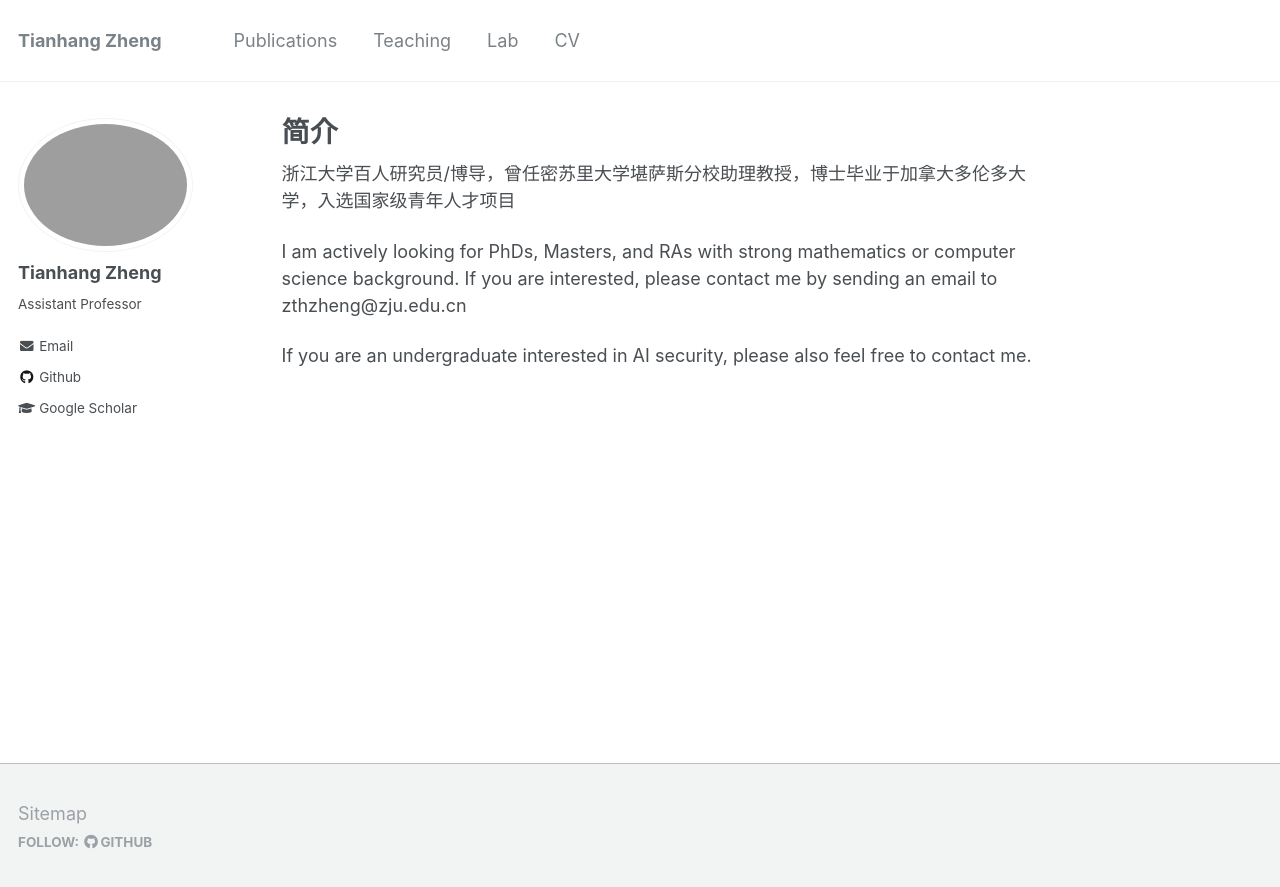
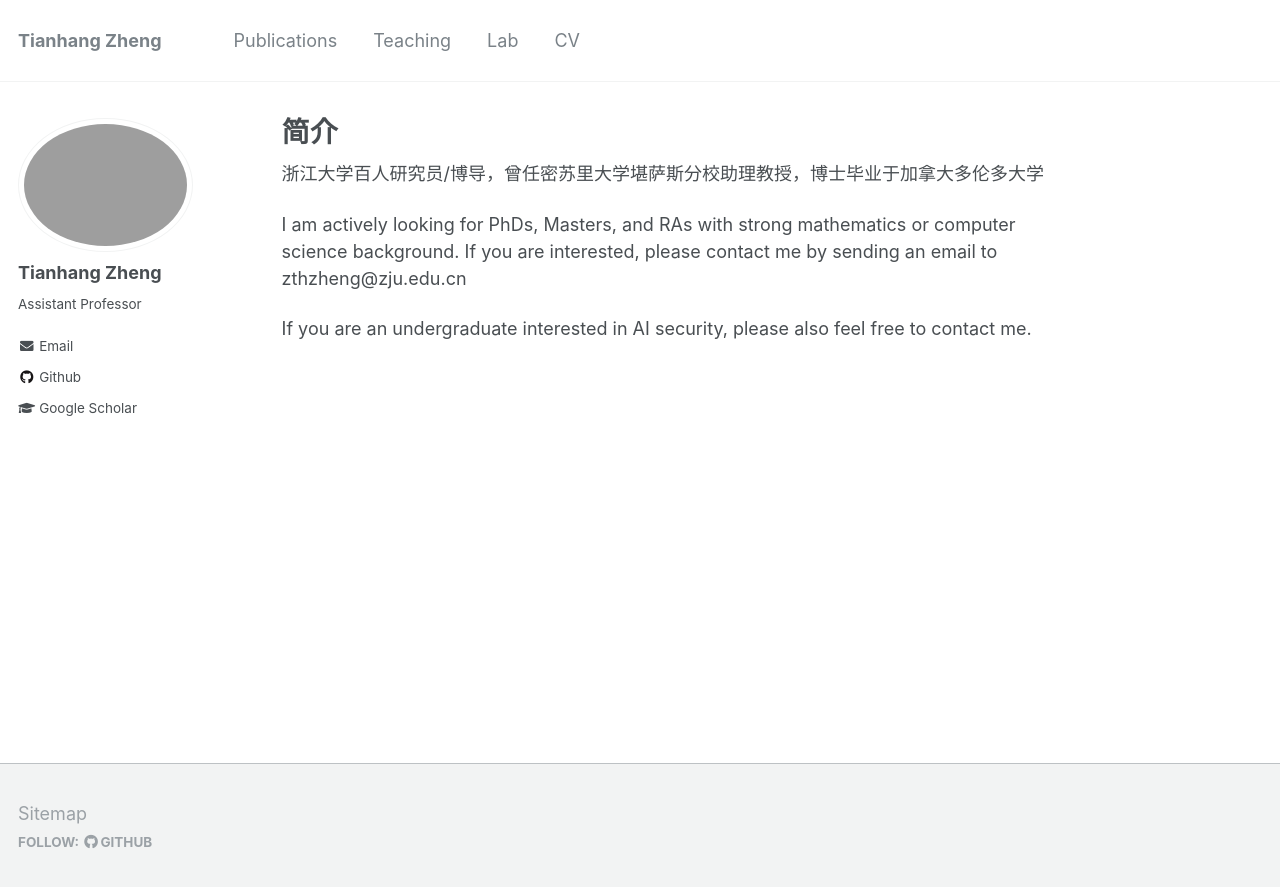
Before and after one commit to tianzheng4/tianzheng4.github.io, a Jekyll site: the page built from _pages/about.md, in a window 1280 px wide. Shown: the top 887 px of the page. Built offline with Jekyll 4.4.1, drawn with Linux system fonts in a browser that asks for light colours.

Commit message:
Update about.md

```diff
--- a/_pages/about.md
+++ b/_pages/about.md
@@ -7,7 +7,7 @@ redirect_from:
   - /about/
   - /about.html
 ---
-浙江大学百人研究员/博导，曾任密苏里大学堪萨斯分校助理教授，博士毕业于加拿大多伦多大学，入选国家级青年人才项目
+浙江大学百人研究员/博导，曾任密苏里大学堪萨斯分校助理教授，博士毕业于加拿大多伦多大学
 
 I am actively looking for PhDs, Masters, and RAs with strong mathematics or computer science background. If you are interested, please contact me by sending an email to zthzheng@zju.edu.cn
 
```
